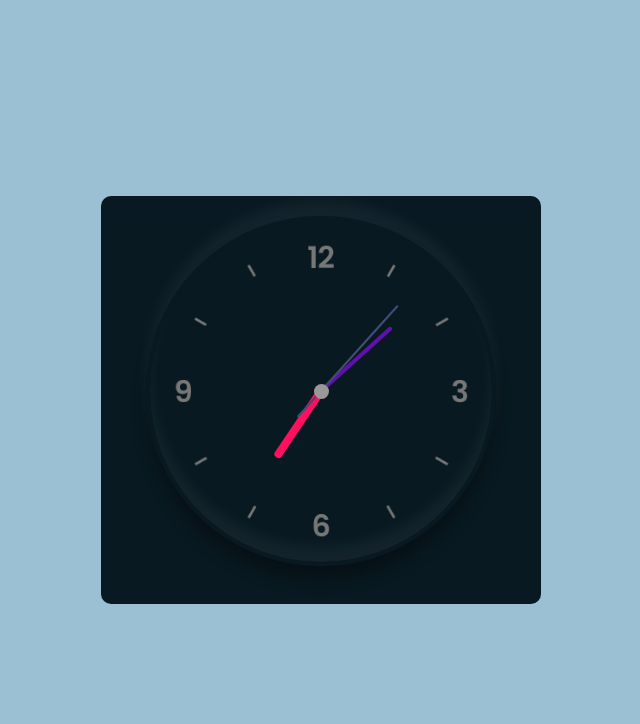
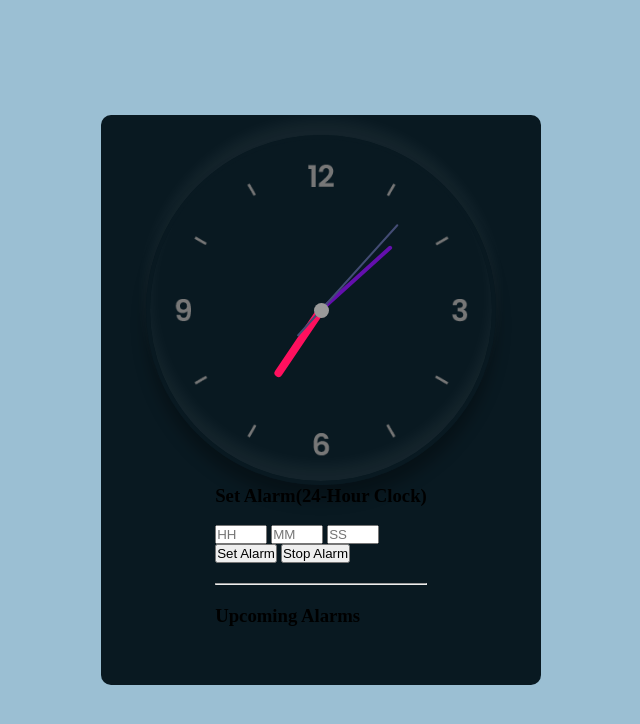
Before and after one commit to wakininja/AlarmClock-SkillTest-Project, a plain HTML site: page index.html in a window 1280 px wide. Shown: the whole page, without its empty margins (319-959 px from the left). Drawn offline with Linux system fonts and the light colour scheme.

Commit message:
Digital clock and The alarm setting form has been created

```diff
--- a/index.html
+++ b/index.html
@@ -26,6 +26,35 @@
                 <div class="sc" id="sc"></div>
             </div>
         </div>
+
+        <!-- These are the setup of digitsl clock -->
+        <section class="container">
+            <div class="time-display">
+                <div id="clock"></div>
+            </div>
+            <form class="setAlarm">
+            <label class="alarm-heading"><h3>Set Alarm(24-Hour Clock)</h3><label><br>
+            <div class="set-alarm-field">
+                <input type="number" name="a_hour" id="a_hour" placeholder="HH" max="23" min="00">
+                <input type="number" name="a_min" id="a_min" placeholder="MM" max="59" min="00">
+                <input type="number" name="a_sec" id="a_sec" placeholder="SS" max="59" min="00">
+            </div>
+                <div class="controls">
+                    <button type="submit" class="set-alarm">Set Alarm</button>
+                    <button type="reset" onclick="clearAlarm()" class="clear-alarm">Stop Alarm</button>
+                </div>
+            </form>
+            <hr style="margin-top: 20px">
+
+        <h3 style="margin: 20px 0;">Upcoming Alarms</h3>
+
+        <!--For making a list of all set alarms -->
+        <div id="upcoming-alarms">
+            <ul id="upcoming-alarms-list">
+                <!-- The list item is added using javascript when set alarm button is pressed -->
+            </ul>
+        </div>
+        </section>
     </div>
 
     <!-- linking the javascript file to the web page -->
```
